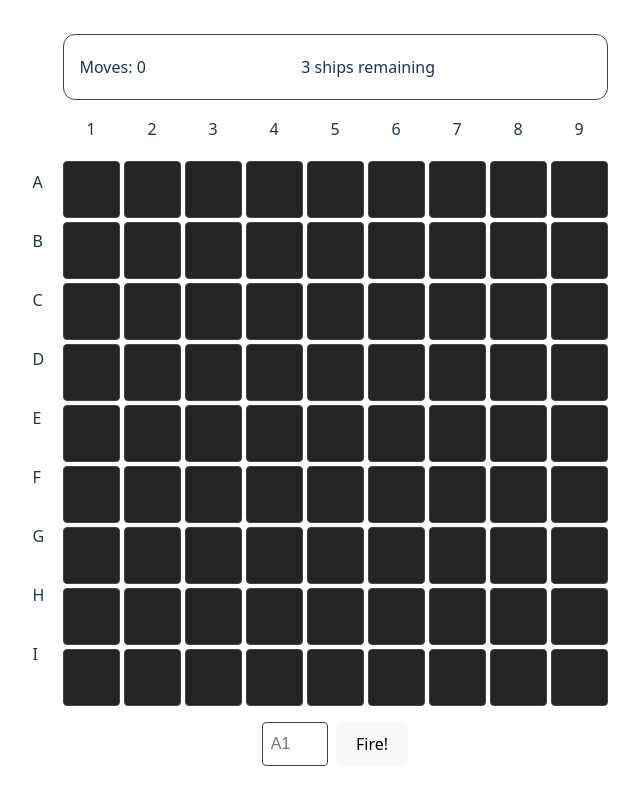
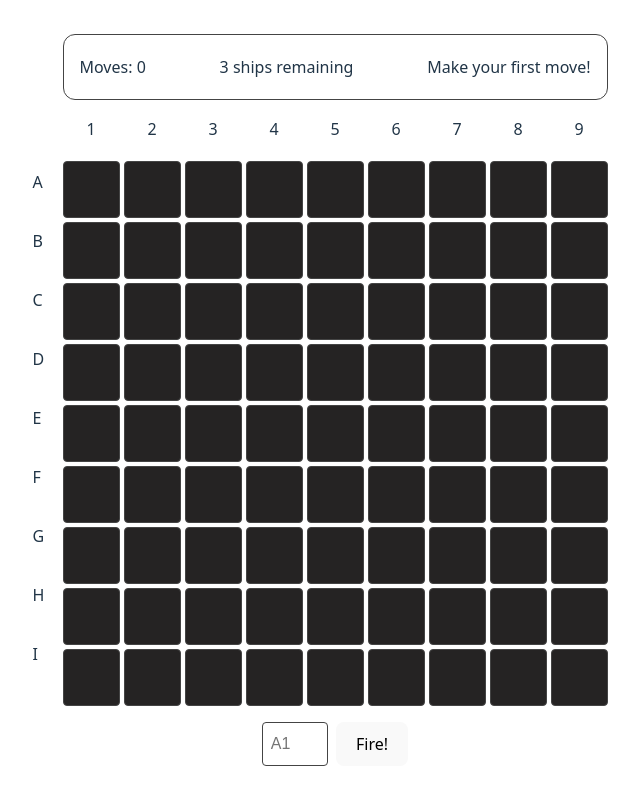
Before and after one commit to Alex-Tomo/battleships-vue, a Vue app: page / in a window 1280 px wide. Shown: the whole page, without its empty margins (305-945 px from the left). Built offline with nearby package versions, Linux system fonts and the light colour scheme.

Commit message:
added typing and moved logic into game info component

```diff
--- a/src/App.vue
+++ b/src/App.vue
@@ -15,32 +15,16 @@ const moves = ref<{
   col: number;
 }[]>([]);
 
-const lastMoveHit = computed(() => {
-  if (moves.value.length === 0) return undefined;
-
-  const lastMove = moves.value[moves.value.length - 1];
-  return !!ships.find(s => s.coords.find(c => c.row === lastMove.row && c.col === lastMove.col));
-})
-
+// When this hits zero we will show a "You win!" message with a reset button
 const shipsRemaining = computed(() => {
-  return ships.filter(s => !s.coords.every(c => moves.value.find(m => m.row === c.row && m.col === c.col))).length;
-});
-
-const lastMoveSankShip = computed(() => {
-  if (moves.value.length === 0) return false;
-
-  const lastMove = moves.value[moves.value.length - 1];
-  return ships.some(s => s.coords.some(c => c.row === lastMove.row && c.col === lastMove.col) &&
-    s.coords.every(c => moves.value.find(m => m.row === c.row && m.col === c.col)));
+  return ships.filter(s => !s.coords.every(coord => moves.value.find(m => m.row === coord.row && m.col === coord.col))).length;
 });
 </script>
 
 <template>
   <GameInfo
-    :moves="moves.length"
-    :ships-remaining="shipsRemaining"
-    :last-hit="lastMoveHit"
-    :last-move-sank-ship="lastMoveSankShip"
+    :moves="moves"
+    :ships="ships"
   />
   <GameBoard
     :rows='rows'
--- a/src/components/GameBoard.vue
+++ b/src/components/GameBoard.vue
@@ -1,12 +1,13 @@
 <script setup lang='ts'>
 import {computed} from 'vue';
 import BoardTile from './BoardTile.vue';
+import type {Coordinates, Ships} from "../types/common.types.ts";
 
 type Props = {
   rows: number;
   cols: number;
-  moves: { row: number; col: number }[];
-  ships: { coords: { row: number; col: number }[]; }[];
+  moves: Coordinates;
+  ships: Ships;
 };
 
 const props = defineProps<Props>();
--- a/src/components/GameInfo.vue
+++ b/src/components/GameInfo.vue
@@ -1,24 +1,48 @@
 <script setup lang='ts'>
+import {computed, type ComputedRef} from "vue";
+import type {Coordinates, Ships} from "../types/common.types.ts";
+import {coordinatesMatch} from "../utils/ship.ts";
+
 const props = defineProps<{
-  moves?: number;
-  shipsRemaining?: number;
-  lastHit?: boolean;
-  lastMoveSankShip?: boolean;
+  moves: Coordinates;
+  ships: Ships;
 }>();
+
+const lastMoveHit: ComputedRef<boolean> = computed(() => {
+  if (props.moves.length === 0) return false;
+
+  const lastMove = props.moves[props.moves.length - 1];
+  return props.ships.some(s => s.coords.some(coord => coordinatesMatch(coord, lastMove)));
+})
+
+const shipsRemaining: ComputedRef<number> = computed(() => {
+  return props.ships.filter(s => !s.coords.every(coord => props.moves.find(m => coordinatesMatch(m, coord)))).length;
+});
+
+const lastMoveSankShip: ComputedRef<boolean> = computed(() => {
+  if (props.moves.length === 0) return false;
+
+  const lastMove = props.moves[props.moves.length - 1];
+  return props.ships.some(s => s.coords.some(coord => coordinatesMatch(coord, lastMove)) && s.coords.every(coord => props.moves.find(m => coordinatesMatch(m, coord))));
+});
+
+const lastMoveMessage: ComputedRef<string> = computed(() => {
+  if (props.moves.length === 0) return "Make your first move!";
+  if (lastMoveHit.value && lastMoveSankShip.value) {
+    const lastMove = props.moves[props.moves.length - 1];
+    const sunkShip = props.ships.find(s => s.coords.some(coord => coordinatesMatch(coord, lastMove) && s.coords.every(coord => props.moves.find(m => coordinatesMatch(m, coord)))));
+    return `You sank the ${sunkShip?.name}!`;
+  }
+  if (lastMoveHit.value) return "You hit a ship!";
+  return "You missed!";
+});
 </script>
 
 <template>
   <div class='game-info'>
-    <div>Moves: {{ props.moves }}</div>
-    <div>{{ props.shipsRemaining }} ships remaining</div>
-    <div>
-      <span v-if="props.lastHit !== undefined">
-        {{ props.lastHit ? 'Hit!' : 'Miss!' }}
-      </span>
-      <span v-if="props.lastMoveSankShip">
-        You sank a ship!
-      </span>
-    </div>
+    <div>Moves: {{ props.moves.length }}</div>
+    <div>{{ shipsRemaining }} ships remaining</div>
+    <div>{{ lastMoveMessage }}</div>
   </div>
 </template>
 
--- /dev/null
+++ b/src/types/common.types.ts
@@ -0,0 +1,5 @@
+export type Coordinate = { row: number; col: number };
+export type Coordinates = Coordinate[];
+
+export type Ship = { name: string; coords: Coordinates };
+export type Ships = Ship[];
--- a/src/utils/ship.ts
+++ b/src/utils/ship.ts
@@ -1,3 +1,5 @@
+import type {Coordinate} from "../types/common.types.ts";
+
 export default function generateShips() {
   return [
     {
@@ -30,3 +32,7 @@ export default function generateShips() {
     },
   ];
 }
+
+export function coordinatesMatch(a: Coordinate, b: Coordinate): boolean {
+  return a.row === b.row && a.col === b.col;
+}
```
